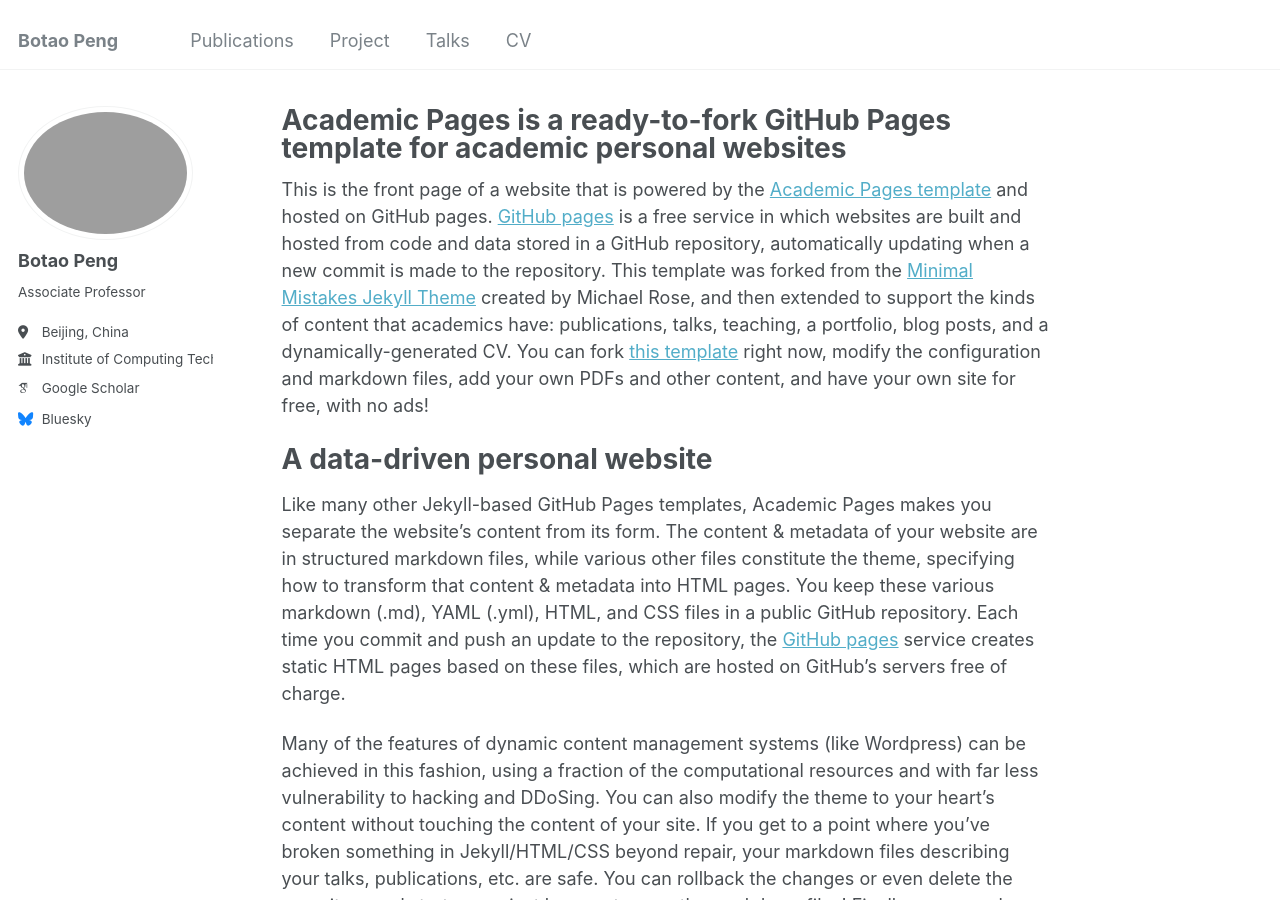
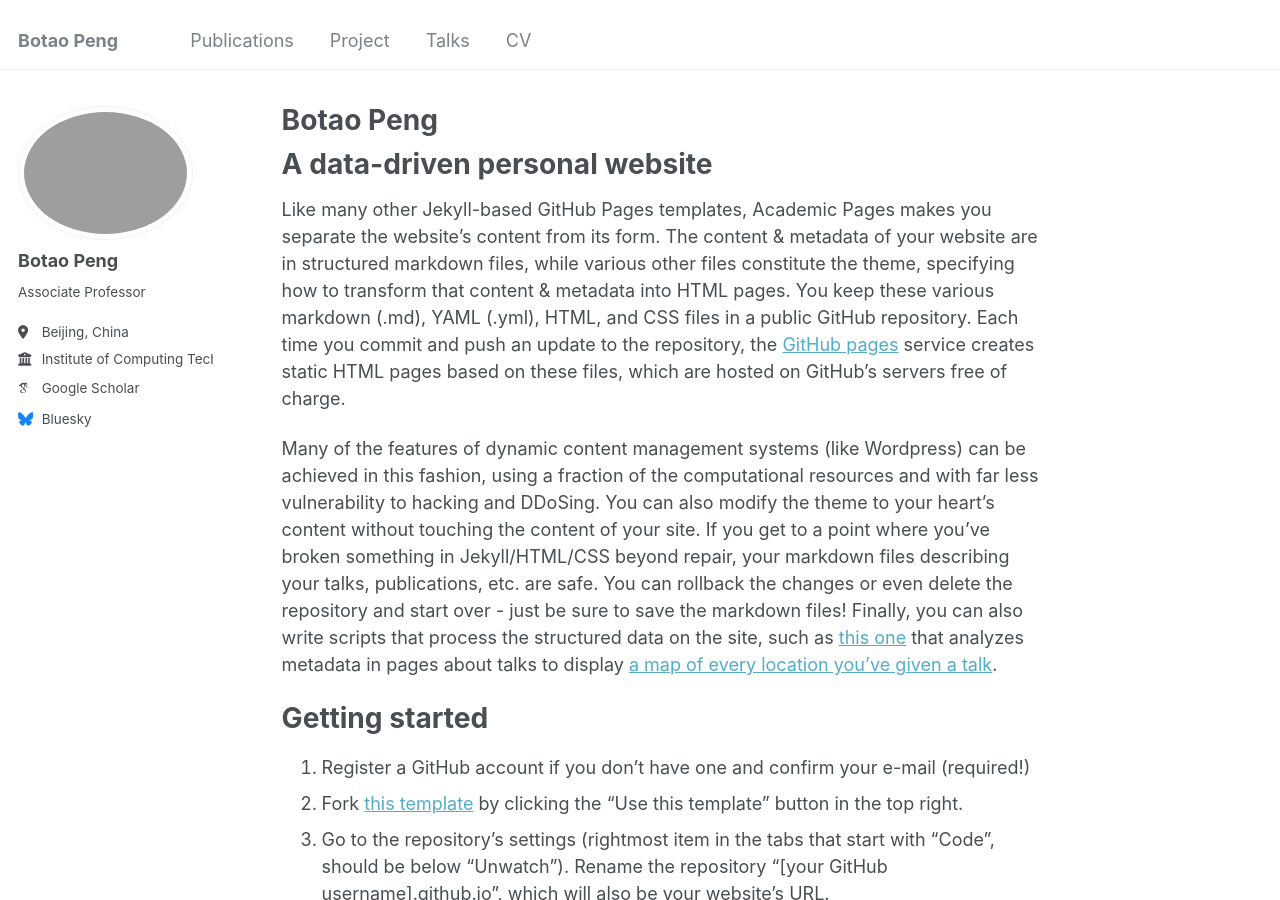
Before and after one commit to BotaoPENG/botaopeng.github.io, a Jekyll site: the page built from _pages/about.md, in a window 1280 px wide and 900 px high. Built offline with Jekyll 4.4.1, drawn with Linux system fonts in a browser that asks for light colours; some web fonts are replaced.

Commit message:
Update about.md

```diff
--- a/_pages/about.md
+++ b/_pages/about.md
@@ -1,13 +1,12 @@
 ---
 permalink: /
-title: "Academic Pages is a ready-to-fork GitHub Pages template for academic personal websites"
+title: "Botao Peng"
 author_profile: true
 redirect_from:
   - /about/
   - /about.html
 ---
 
-This is the front page of a website that is powered by the [Academic Pages template](https://github.com/academicpages/academicpages.github.io) and hosted on GitHub pages. [GitHub pages](https://pages.github.com) is a free service in which websites are built and hosted from code and data stored in a GitHub repository, automatically updating when a new commit is made to the repository. This template was forked from the [Minimal Mistakes Jekyll Theme](https://mmistakes.github.io/minimal-mistakes/) created by Michael Rose, and then extended to support the kinds of content that academics have: publications, talks, teaching, a portfolio, blog posts, and a dynamically-generated CV. You can fork [this template](https://github.com/academicpages/academicpages.github.io) right now, modify the configuration and markdown files, add your own PDFs and other content, and have your own site for free, with no ads!
 
 A data-driven personal website
 ======
```
